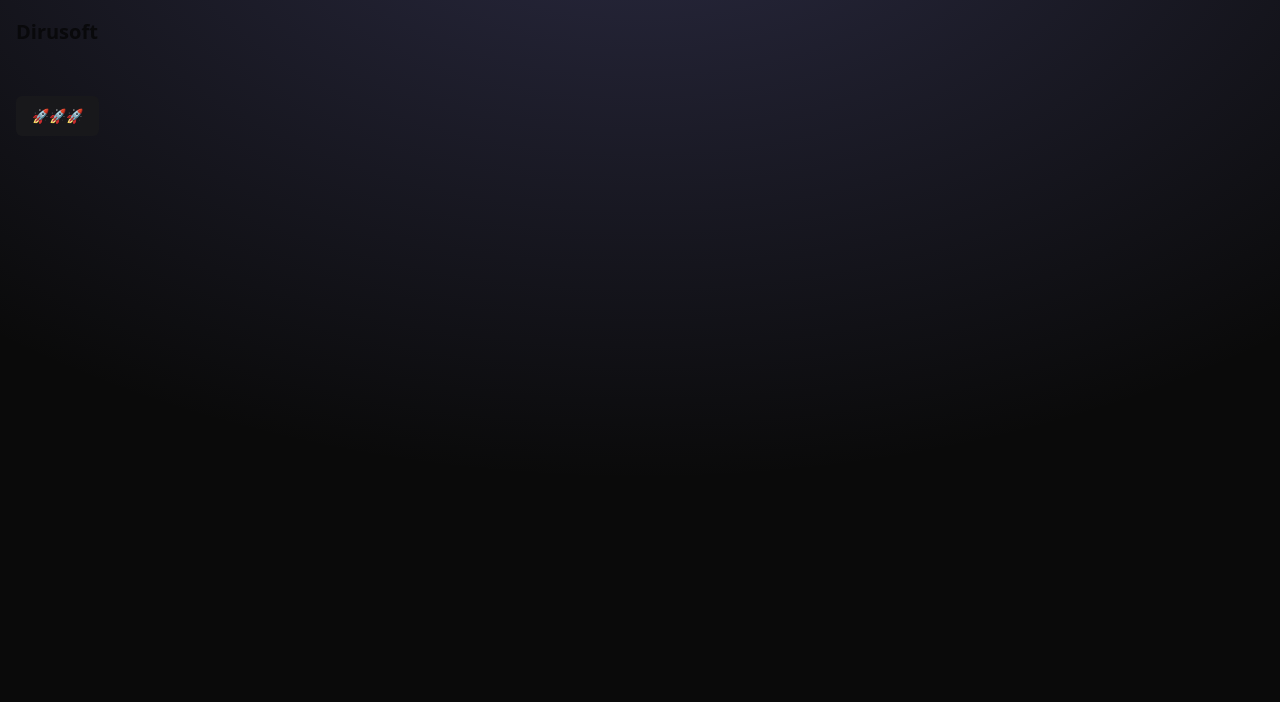
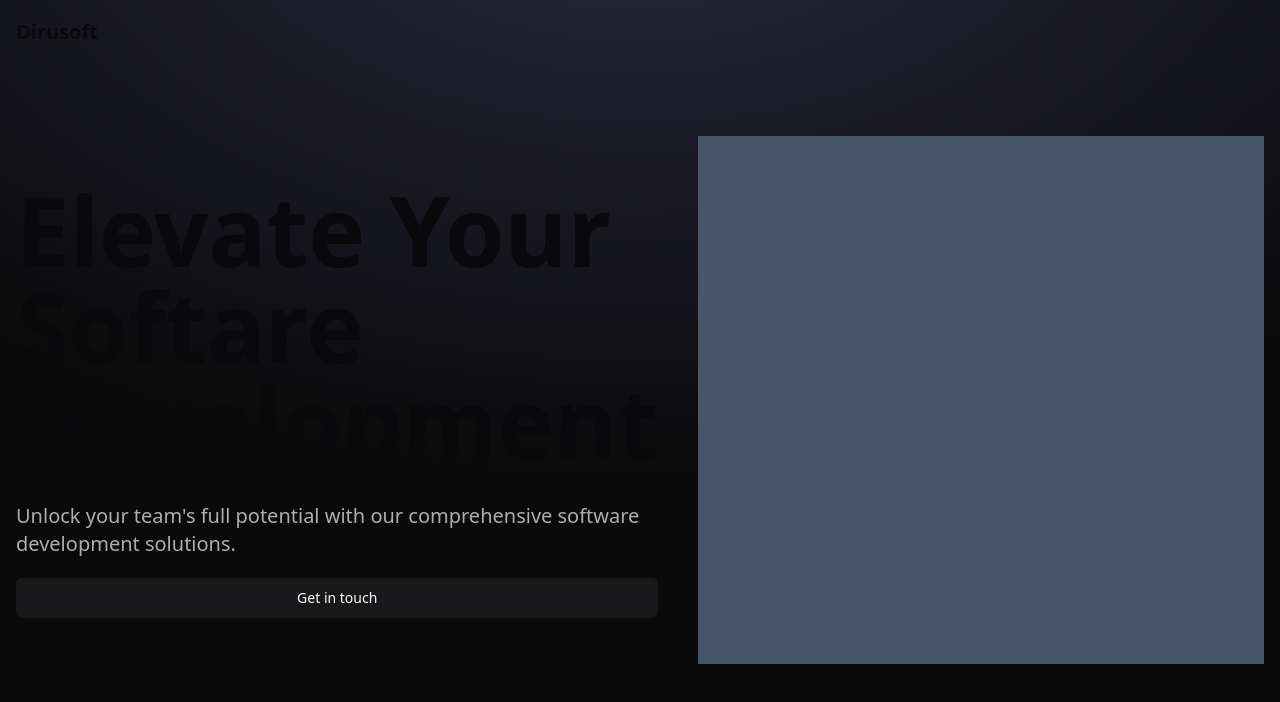
Before and after one commit to colidevs/com-dirusoft, a Next.js app: page / in a window 1280 px wide. Shown: the top 702 px of the page. Built offline with nearby package versions, Linux system fonts and the light colour scheme.

Commit message:
Add Hero-Section

```diff
--- a/src/app/page.tsx
+++ b/src/app/page.tsx
@@ -1,5 +1,19 @@
 import {Button} from "@/components/ui/button";
 
 export default function HomePage() {
-  return <Button>🚀🚀🚀</Button>;
+  return (
+    <article className="flex size-full text-center gap-10 ">
+      <section className="flex-1 flex justify-center flex-col gap-5 my-5">
+        <header className="space-y-8 text-left text-pretty max-w-4xl">
+        <h1 className="font-semibold text-8xl">Elevate Your Softare Development</h1>
+        <p className="text-gray-100/70 text-xl">Unlock your team's full potential with our comprehensive software development solutions.</p>
+        </header>
+        <Button>Get in touch</Button>
+      </section>
+
+      <aside className="flex-1 py-10">
+        <div className="size-full bg-slate-600"></div>
+      </aside>
+    </article>
+  );
 }
```
